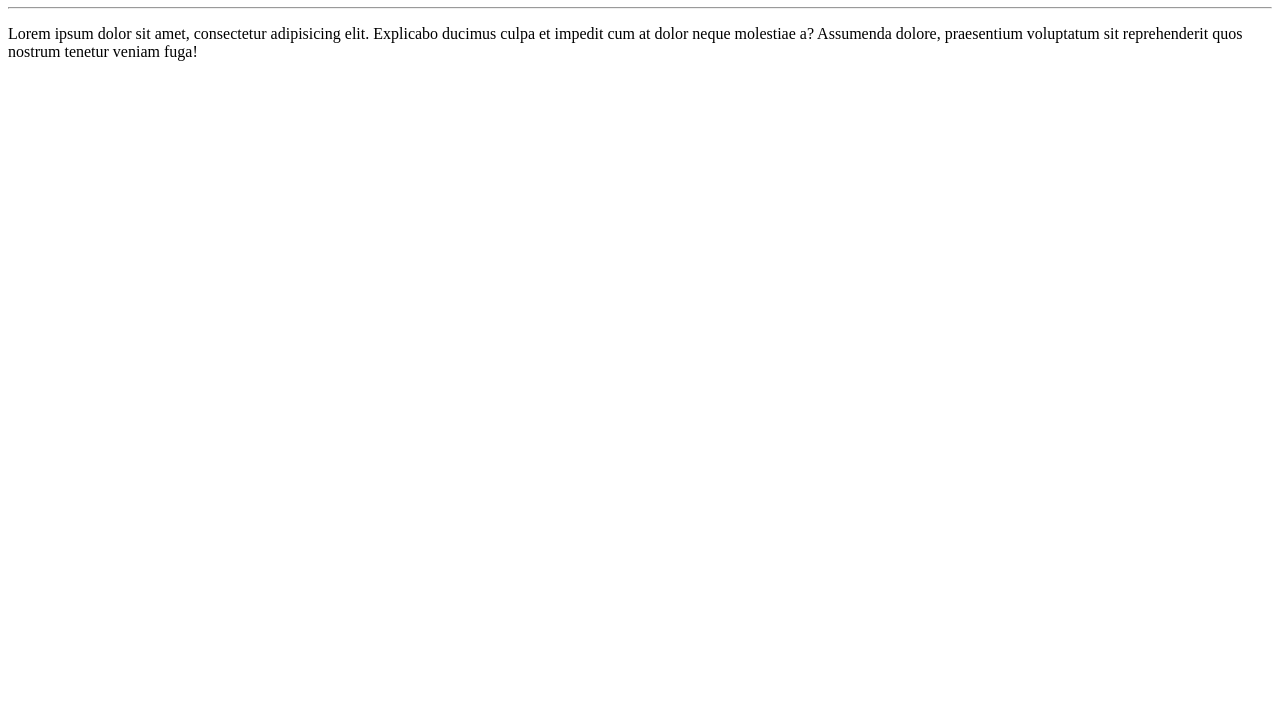
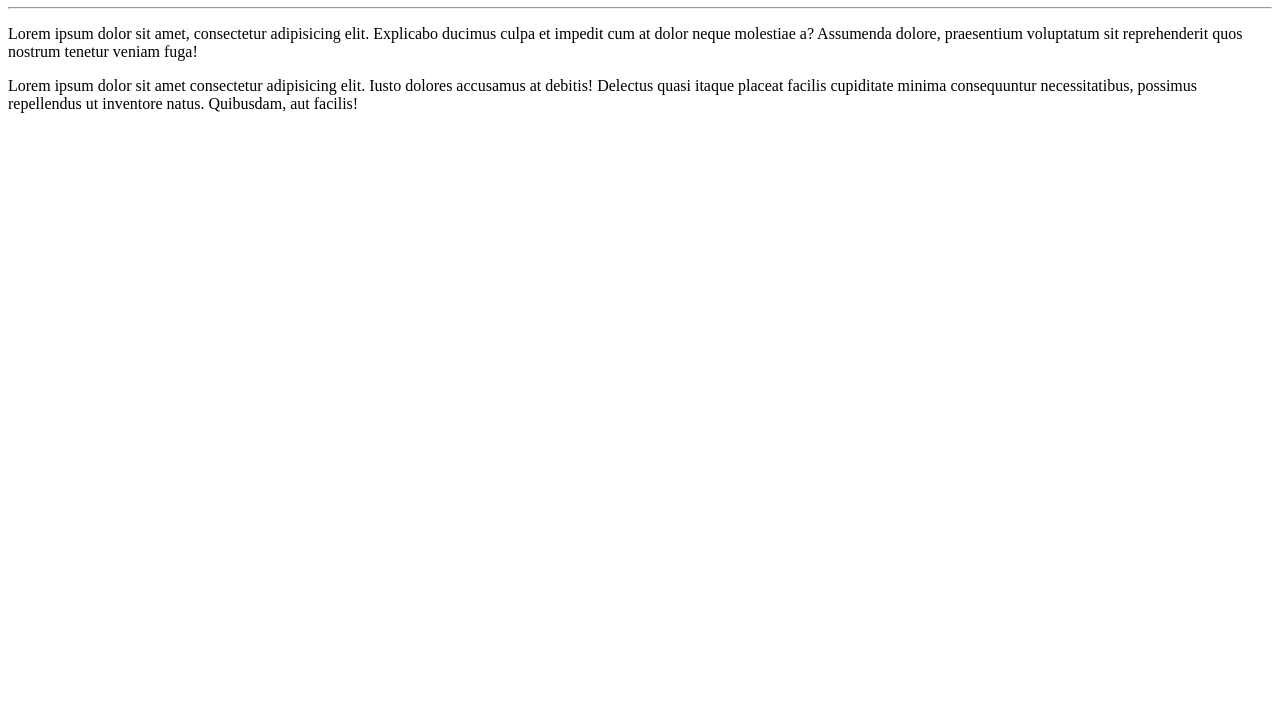
Before and after one commit to GabirelSouza/Tela-de-login, a plain HTML site: page site-teste/index.html in a window 1280 px wide. Shown: the part 73-800 px from the top of the page. Drawn offline with Linux system fonts and the light colour scheme.

Commit message:
adicionei um paragrafo

```diff
--- a/site-teste/index.html
+++ b/site-teste/index.html
@@ -9,5 +9,6 @@
     <h1>Olá MUndo</h1>
     <hr>
     <p>Lorem ipsum dolor sit amet, consectetur adipisicing elit. Explicabo ducimus culpa et impedit cum at dolor neque molestiae a? Assumenda dolore, praesentium voluptatum sit reprehenderit quos nostrum tenetur veniam fuga!</p>
+    <p>Lorem ipsum dolor sit amet consectetur adipisicing elit. Iusto dolores accusamus at debitis! Delectus quasi itaque placeat facilis cupiditate minima consequuntur necessitatibus, possimus repellendus ut inventore natus. Quibusdam, aut facilis!</p>
 </body>
 </html>
```
